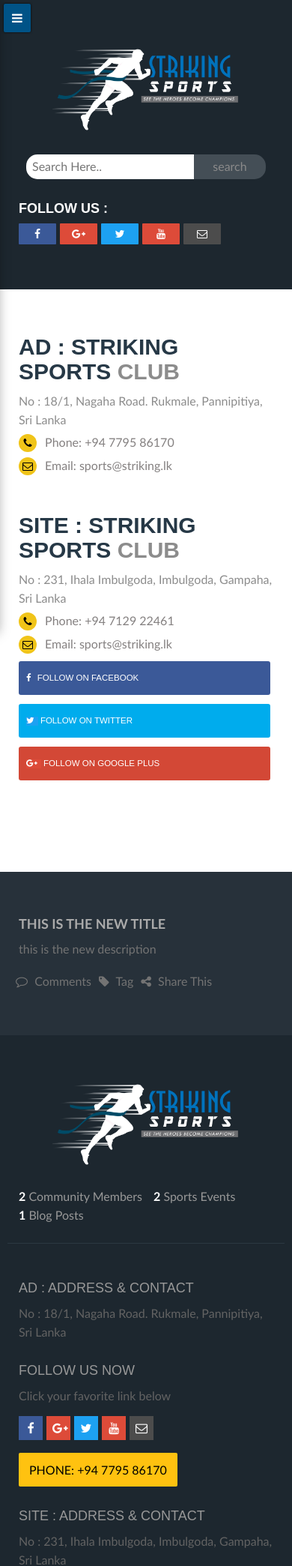
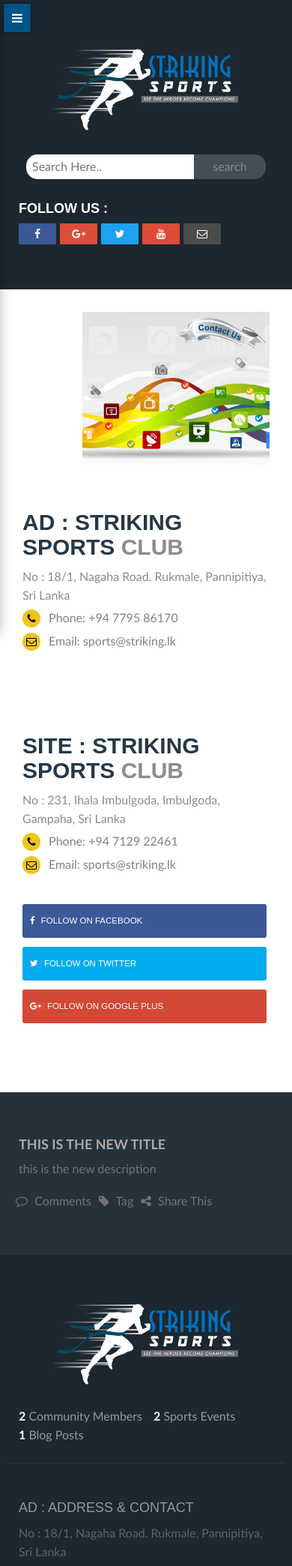
Before and after one commit to vimukthi101/StrikingSports, a PHP site: page /src/contact.php in a window 390 px wide. Shown: the top 2089 px of the page at 75% size. Run offline with PHP 8.4, Linux system fonts and the light colour scheme; data comes from the database, SQL or seed files in the repository; some libraries are stand-ins or nearby versions; some web fonts are replaced.

Commit message:
added the contact us, about us, home page images

```diff
--- a/StrikingSports/src/contact.php
+++ b/StrikingSports/src/contact.php
@@ -21,20 +21,25 @@
 		include_once('../ssi/searchBar.php');
 	?>
     <section>
-        <div class="lp spe-bot-red-3">
-            <div>
-                <div class="inn-title">
+        <div class="row">
+            <div class="col-md-6">
+            	<div style="padding:30px;margin-left:80px;">
+	                <img src="../images/contact_us.jpg" style="width:100%;"/>
+                </div>
+            </div>
+            <div class="col-md-6">
+                <div class="inn-title" style="padding:30px;">
                     <h2>AD : Striking Sports  <span> Club</span></h2>
                     <p>No : 18/1, Nagaha Road. Rukmale, Pannipitiya, Sri Lanka</p>
 					<span class="con-ph"><i class="fa fa-phone"></i> Phone: +94 7795 86170</span>
 					<span class="con-ph"><i class="fa fa-envelope-o"></i> Email: sports@striking.lk</span>
                 </div>
-                <div class="inn-title">
+                <div class="inn-title" style="padding:30px;">
                     <h2>SITE : Striking Sports  <span> Club</span></h2>
                     <p>No : 231, Ihala Imbulgoda, Imbulgoda, Gampaha, Sri Lanka</p>
 					<span class="con-ph"><i class="fa fa-phone"></i> Phone: +94 7129 22461</span>
 					<span class="con-ph"><i class="fa fa-envelope-o"></i> Email: sports@striking.lk</span>
-                    <div class="share-btn">
+                    <div class="share-btn" style="padding-top:30px;">
                         <ul>
                             <li><a href="https://www.facebook.com/sports.striking/" target="_blank"><i class="fa fa-facebook fb1"></i> Follow On Facebook</a>
                             </li>
```
Also changed, not shown: StrikingSports/index.php (+9 -4 lines), StrikingSports/src/about.php (+8 -6 lines), StrikingSports/images/W1.jpg (added), StrikingSports/images/W2.jpg (added), StrikingSports/images/W3.jpg (added), StrikingSports/images/about_us.jpg (added), StrikingSports/images/contact_us.jpg (added).
